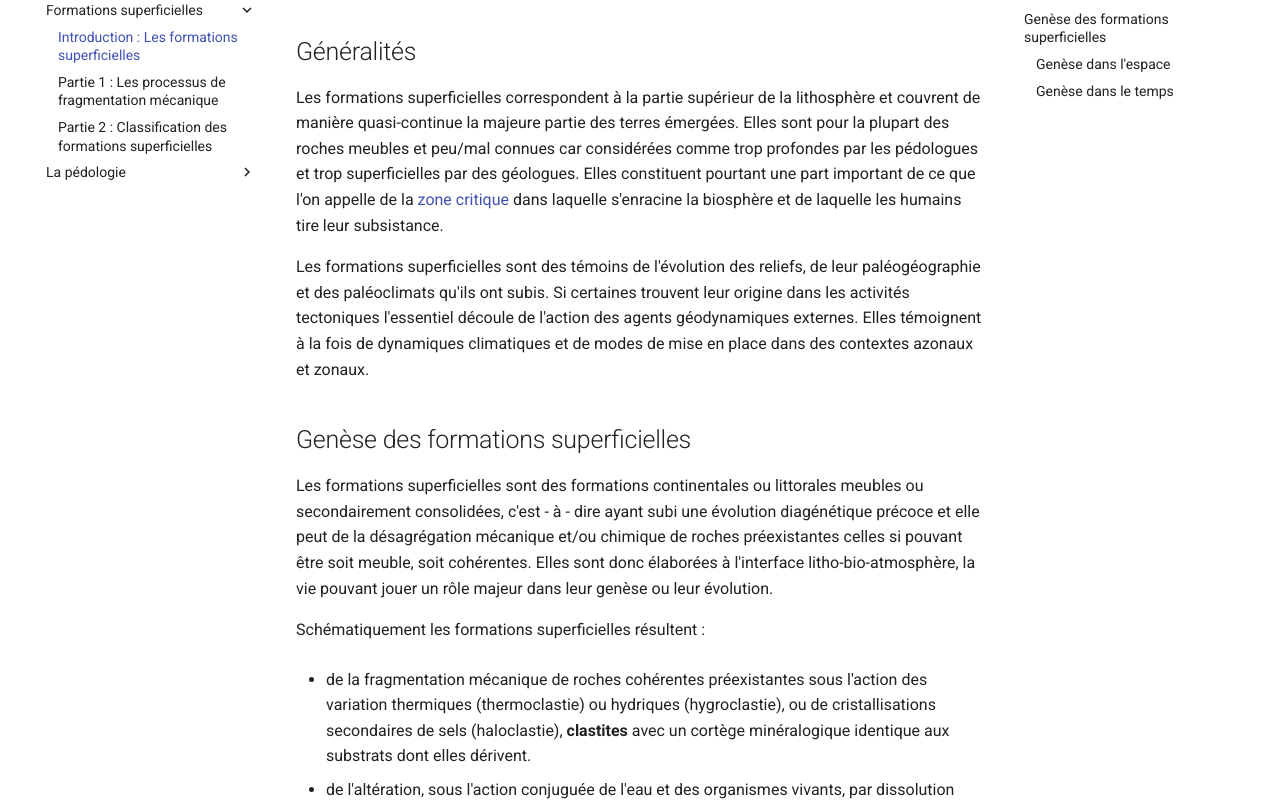
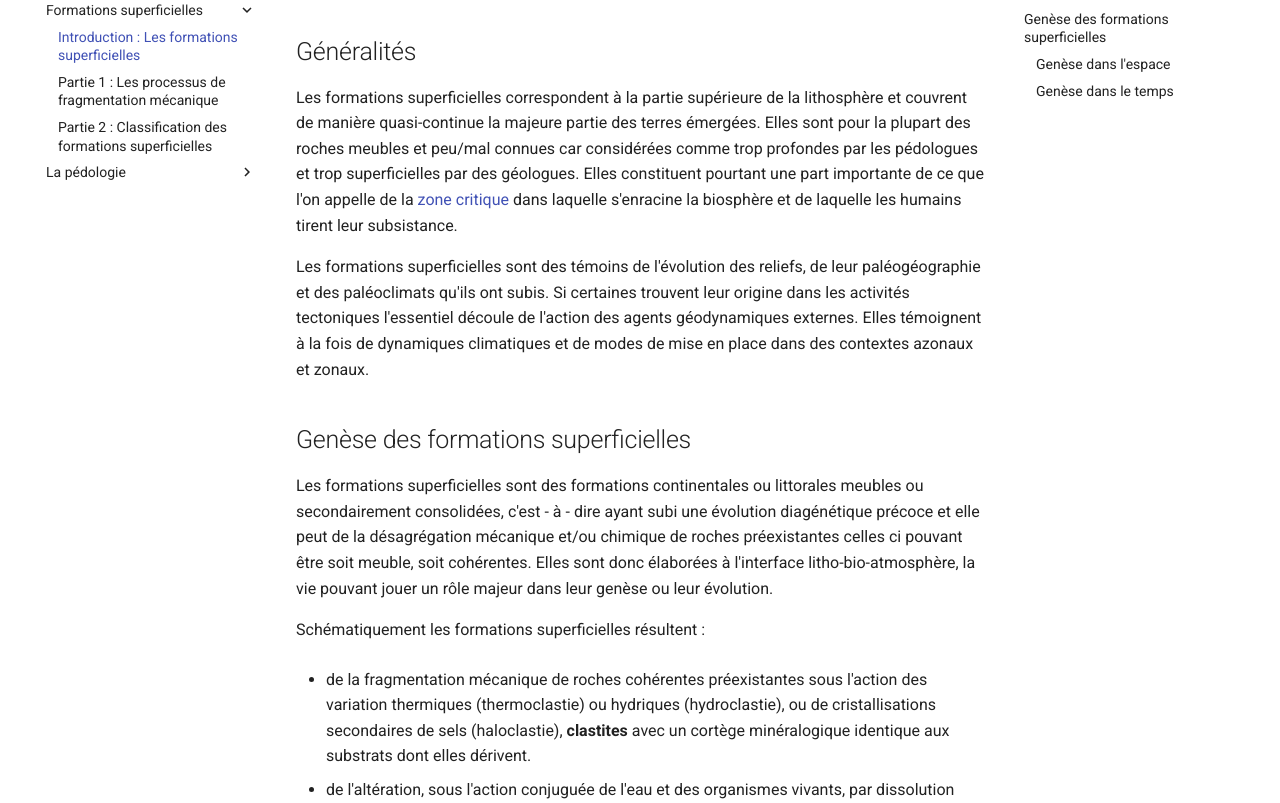
Before and after one commit to Lizeem/L3STcours, an MkDocs documentation site: the page built from Docs/Pédologie et formations superficielles/Formations superficielles/Introduction les formations superficielles.md, in a window 1280 px wide and 1400 px high. Shown: the part 194-997 px from the top of the window. Built offline with MkDocs 1.6.1 and Material for MkDocs 9.7.7, drawn with Linux system fonts in a browser that asks for light colours; some of the changed text lies outside the part shown.

Commit message:
Update formations superficielles

```diff
--- a/Docs/Pédologie et formations superficielles/Formations superficielles/Introduction les formations superficielles.md
+++ b/Docs/Pédologie et formations superficielles/Formations superficielles/Introduction les formations superficielles.md
@@ -2,17 +2,17 @@
 
 ## Généralités
 
-Les formations superficielles correspondent à la partie supérieur de la lithosphère et couvrent de manière quasi-continue la majeure partie des terres émergées. Elles sont pour la plupart des roches meubles et peu/mal connues car considérées comme trop profondes par les pédologues et trop superficielles par des géologues. Elles constituent pourtant une part important de ce que l'on appelle de la [zone critique](http://www.ige-grenoble.fr/La-zone-critique) dans laquelle s'enracine la biosphère et de laquelle les humains tire leur subsistance.
+Les formations superficielles correspondent à la partie supérieure de la lithosphère et couvrent de manière quasi-continue la majeure partie des terres émergées. Elles sont pour la plupart des roches meubles et peu/mal connues car considérées comme trop profondes par les pédologues et trop superficielles par des géologues. Elles constituent pourtant une part importante de ce que l'on appelle de la [zone critique](http://www.ige-grenoble.fr/La-zone-critique) dans laquelle s'enracine la biosphère et de laquelle les humains tirent leur subsistance.
 
 Les formations superficielles sont des témoins de l'évolution des reliefs, de leur paléogéographie et des paléoclimats qu'ils ont subis. Si certaines trouvent leur origine dans les activités tectoniques l'essentiel découle de l'action des agents géodynamiques externes. Elles témoignent à la fois de dynamiques climatiques et de modes de mise en place dans des contextes azonaux et zonaux.
 
 ## Genèse des formations superficielles
 
-Les formations superficielles sont des formations continentales ou littorales meubles ou secondairement consolidées, c'est - à - dire ayant subi une évolution diagénétique précoce et elle peut de la désagrégation mécanique et/ou chimique de roches préexistantes celles si pouvant être soit meuble, soit cohérentes. Elles sont donc élaborées à l'interface litho-bio-atmosphère, la vie pouvant jouer un rôle majeur dans leur genèse ou leur évolution.
+Les formations superficielles sont des formations continentales ou littorales meubles ou secondairement consolidées, c'est - à - dire ayant subi une évolution diagénétique précoce et elle peut de la désagrégation mécanique et/ou chimique de roches préexistantes celles ci pouvant être soit meuble, soit cohérentes. Elles sont donc élaborées à l'interface litho-bio-atmosphère, la vie pouvant jouer un rôle majeur dans leur genèse ou leur évolution.
 
 Schématiquement les formations superficielles résultent :
 
-- de la fragmentation mécanique de roches cohérentes préexistantes sous l'action des variation thermiques (thermoclastie) ou hydriques (hygroclastie), ou de cristallisations secondaires de sels (haloclastie), **clastites** avec un cortège minéralogique identique aux substrats dont elles dérivent.
+- de la fragmentation mécanique de roches cohérentes préexistantes sous l'action des variation thermiques (thermoclastie) ou hydriques (hydroclastie), ou de cristallisations secondaires de sels (haloclastie), **clastites** avec un cortège minéralogique identique aux substrats dont elles dérivent.
 
 - de l'altération, sous l'action conjuguée de l'eau et des organismes vivants, par dissolution des sels solubles, hydratation de certains minéraux, et, plus généralement par hydrolyse des minéraux constitutifs des roches préexistantes, **altérites** avec un cortège minéralogique plus ou moins différent des substrats originels.
 
```
Also changed, not shown: other parts of Docs/Pédologie et formations superficielles/Formations superficielles/Introduction les formations superficielles.md (+6 -2 lines), Docs/Pédologie et formations superficielles/Formations superficielles/Partie 1 les processus de fragmentation mécanique.md.md (+15 -6 lines), Docs/Pédologie et formations superficielles/Formations superficielles/Images/altération.PNG (added), Docs/Pédologie et formations superficielles/Formations superficielles/Images/climats.PNG (added), Docs/Pédologie et formations superficielles/Formations superficielles/Images/cryoclastie.PNG (added), Docs/Pédologie et formations superficielles/Formations superficielles/Images/schémarécapitulatif.PNG (added), Docs/Pédologie et formations superficielles/Formations superficielles/Images/thermoclastie.PNG (added), Docs/Pédologie et formations superficielles/Formations superficielles/Images/transformation.PNG (added), Docs/Pédologie et formations superficielles/Formations superficielles/Images/typesdeformations.PNG (added), 3 other files.
